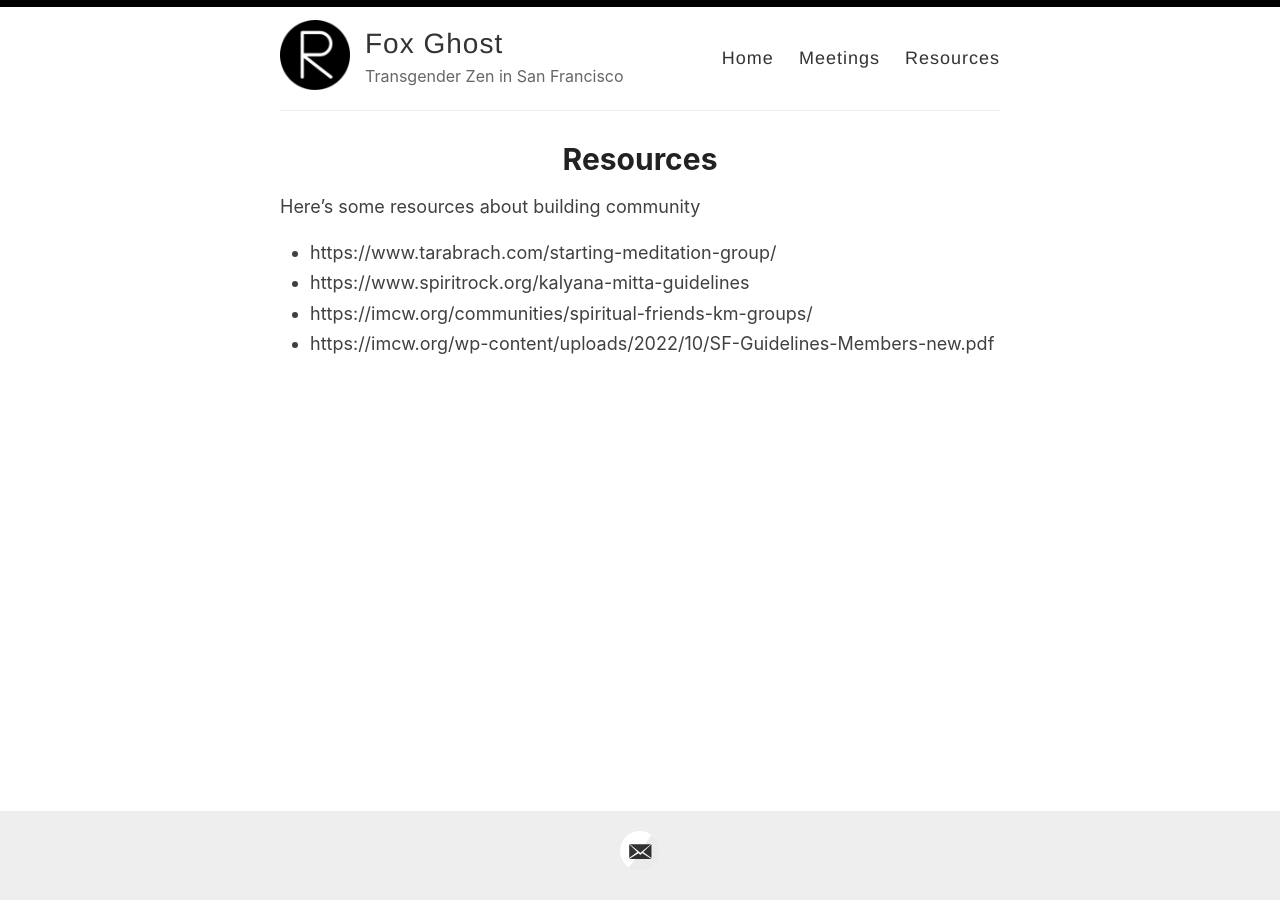
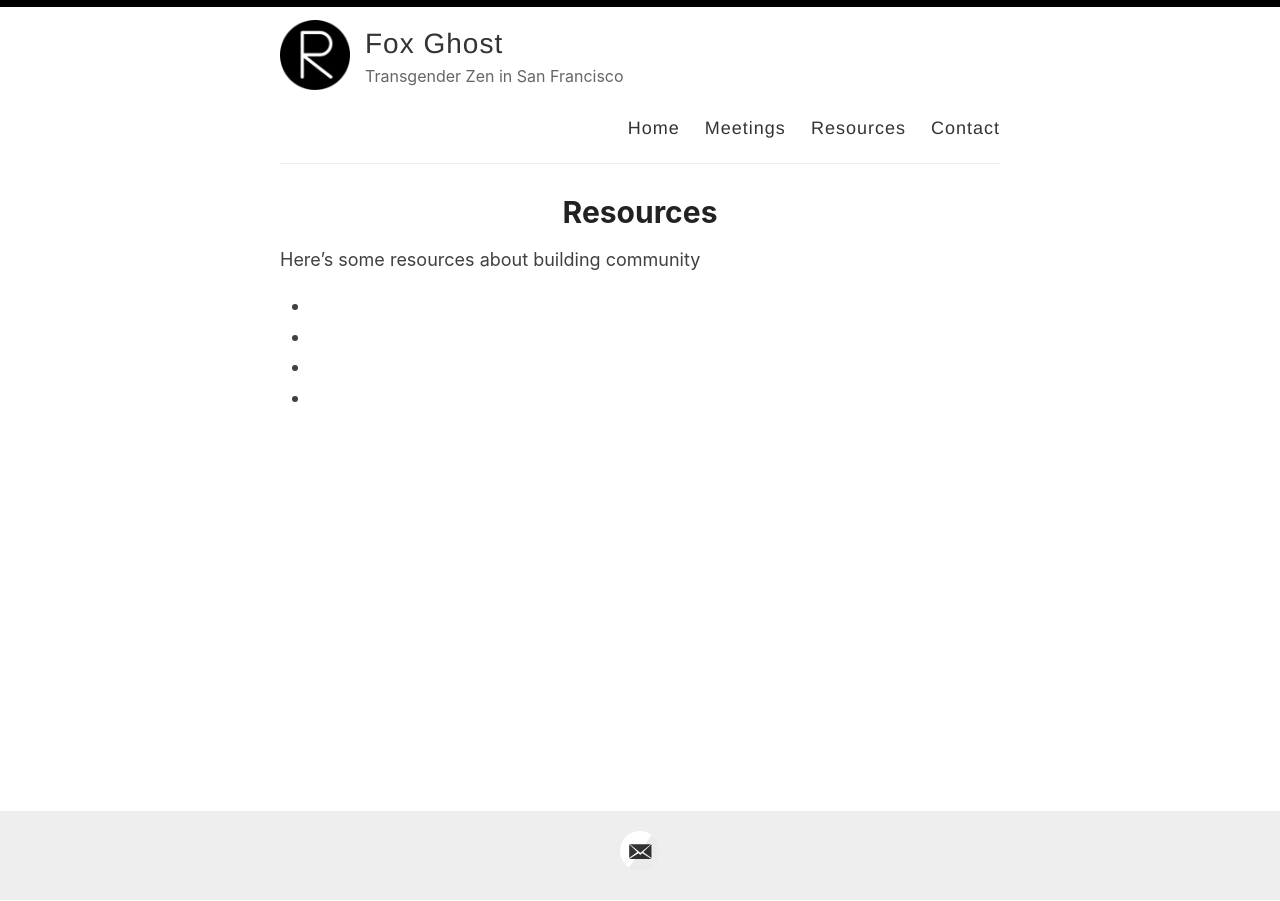
Before and after one commit to rykener/transsangha, a Jekyll site: the page built from _pages/resources.md, in a window 1280 px wide. Built offline with Jekyll 4.4.1, drawn with Linux system fonts in a browser that asks for light colours.

```diff
--- a/_layouts/default.html
+++ b/_layouts/default.html
@@ -31,6 +31,7 @@
               <a href="{{ site.baseurl }}/">Home</a>
               <a href="{{ site.baseurl }}/meetings">Meetings</a>
               <a href="{{ site.baseurl }}/resources">Resources</a>
+              <a href="{{ site.baseurl }}/contact">Contact</a>
               <!-- <a href="{{ site.baseurl }}/getting-started">Getting Started</a> -->
               <!-- <a href="{{ site.baseurl }}/search">Search</a> -->
               <!-- <a href="{{ site.baseurl }}/about">About</a> -->
--- a/_pages/resources.md
+++ b/_pages/resources.md
@@ -6,7 +6,7 @@ permalink: /resources/
 
 Here's some resources about building community
 
-* https://www.tarabrach.com/starting-meditation-group/
-* https://www.spiritrock.org/kalyana-mitta-guidelines
-* https://imcw.org/communities/spiritual-friends-km-groups/
-* https://imcw.org/wp-content/uploads/2022/10/SF-Guidelines-Members-new.pdf
+* [](https://www.tarabrach.com/starting-meditation-group/)
+* [](https://www.spiritrock.org/kalyana-mitta-guidelines)
+* [](https://imcw.org/communities/spiritual-friends-km-groups/)
+* [](https://imcw.org/wp-content/uploads/2022/10/SF-Guidelines-Members-new.pdf)
```
Also changed, not shown: _pages/contact.md (added, +11 -0 lines), _pages/index.md (+1 -1 lines), images/fox-flag-banner.png (added).
